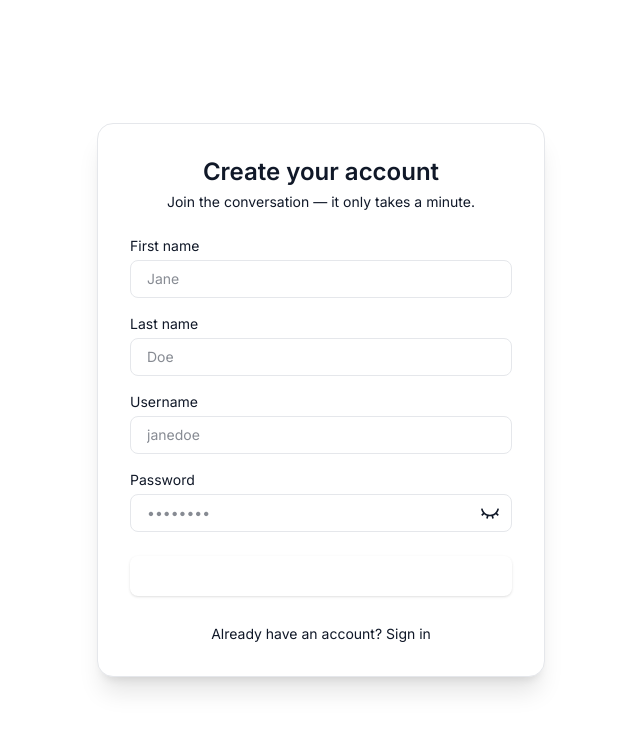
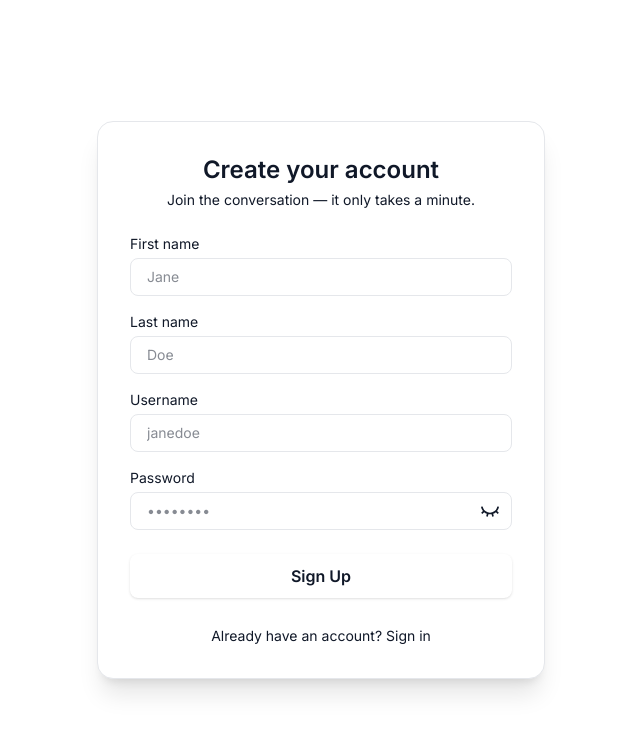
Before and after one commit to aman-prasad1/event-chat, a React (Vite) app in the folder frontend/: page /signup in a window 1280 px wide. Shown: the top 732 px of the page, without its empty margins (319-959 px from the left). Built offline with nearby package versions, Linux system fonts and the light colour scheme; no server answers.

Commit message:
refactor: update button styles to use CSS variables and streamlined hover effects on Login and SignUp pages

```diff
--- a/frontend/src/pages/Login.jsx
+++ b/frontend/src/pages/Login.jsx
@@ -116,13 +116,11 @@ const Login = () => {
 
           <button
             type="submit"
-            className="mt-2 w-full inline-flex items-center justify-center gap-2 px-4 py-2 text-white font-semibold rounded-lg shadow-sm focus:outline-none focus:ring-2 transition-colors"
+            className="mt-2 w-full inline-flex items-center justify-center gap-2 px-4 py-2.5 font-semibold rounded-lg shadow-sm focus:outline-none transition-all duration-200 hover:opacity-90"
             style={{
-              backgroundColor: 'var(--color-accent-primary)',
-              '--tw-ring-color': 'var(--color-accent-primary-lighter)'
+              backgroundColor: 'var(--color-send-btn-bg)',
+              color: 'var(--color-send-btn-text)',
             }}
-            onMouseEnter={(e) => e.target.style.backgroundColor = 'var(--color-accent-primary-hover)'}
-            onMouseLeave={(e) => e.target.style.backgroundColor = 'var(--color-accent-primary)'}
           >
             Login
           </button>
--- a/frontend/src/pages/SignUp.jsx
+++ b/frontend/src/pages/SignUp.jsx
@@ -193,18 +193,11 @@ const SignUp = () => {
 
           <button
             type="submit"
-            className="mt-2 w-full inline-flex items-center justify-center gap-2 px-4 py-2 text-white font-semibold rounded-lg shadow-sm focus:outline-none focus:ring-2 transition-colors"
+            className="mt-2 w-full inline-flex items-center justify-center gap-2 px-4 py-2.5 font-semibold rounded-lg shadow-sm focus:outline-none transition-all duration-200 hover:opacity-90"
             style={{
-              backgroundColor: "var(--color-accent-primary)",
-              "--tw-ring-color": "var(--color-accent-primary-lighter)",
+              backgroundColor: 'var(--color-send-btn-bg)',
+              color: 'var(--color-send-btn-text)',
             }}
-            onMouseEnter={(e) =>
-              (e.target.style.backgroundColor =
-                "var(--color-accent-primary-hover)")
-            }
-            onMouseLeave={(e) =>
-              (e.target.style.backgroundColor = "var(--color-accent-primary)")
-            }
           >
             Sign Up
           </button>
```
